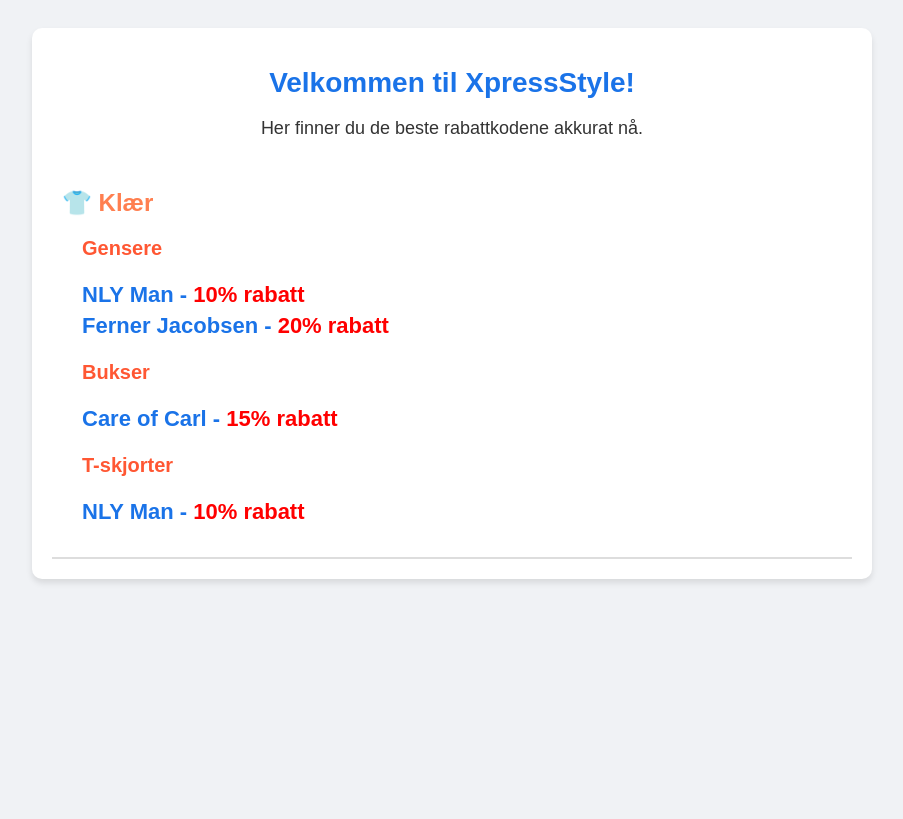
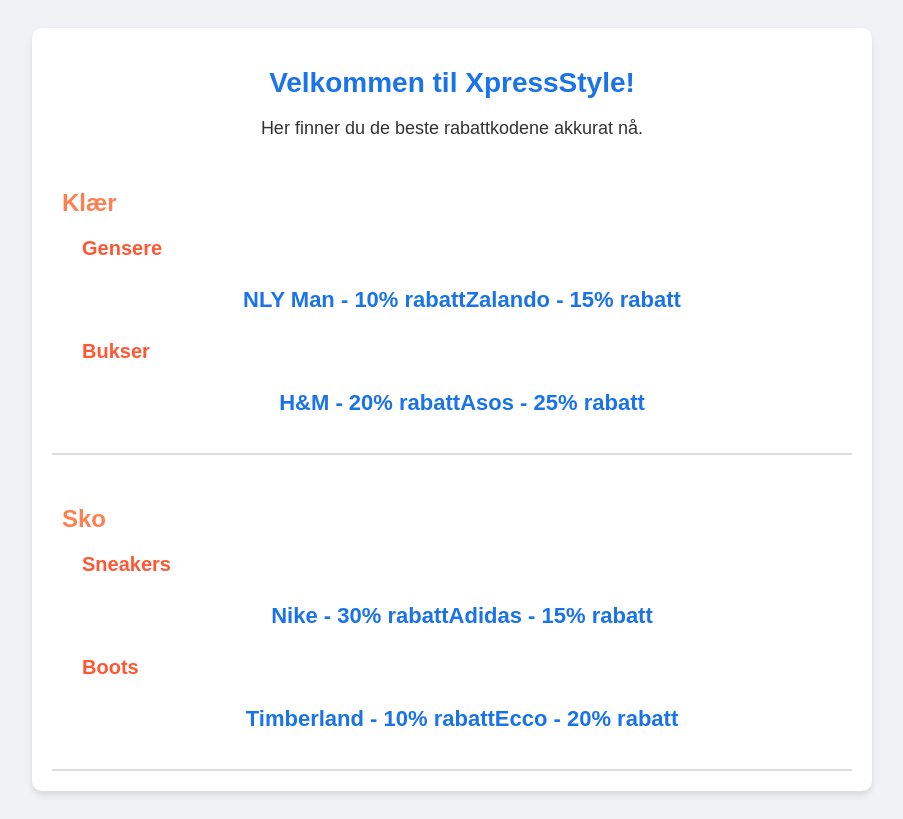
Before and after one commit to Mstensnes/Xpressstyle, a Next.js app: page / in a window 1280 px wide. Shown: the whole page, without its empty margins (188-1091 px from the left). Built offline with nearby package versions, Linux system fonts and the light colour scheme.

Commit message:
Update1 index.js

```diff
--- a/pages/index.js
+++ b/pages/index.js
@@ -1,5 +1,27 @@
 import React from "react";
-import "../styles/global.css"; // Sørg for at CSS-en er importert
+
+const rabatter = {
+  "Klær": {
+    "Gensere": [
+      { id: 1, butikk: "NLY Man", rabatt: "10%", link: "https://nlyman.com" },
+      { id: 2, butikk: "Zalando", rabatt: "15%", link: "https://zalando.no" }
+    ],
+    "Bukser": [
+      { id: 3, butikk: "H&M", rabatt: "20%", link: "https://hm.com" },
+      { id: 4, butikk: "Asos", rabatt: "25%", link: "https://asos.com" }
+    ]
+  },
+  "Sko": {
+    "Sneakers": [
+      { id: 5, butikk: "Nike", rabatt: "30%", link: "https://nike.com" },
+      { id: 6, butikk: "Adidas", rabatt: "15%", link: "https://adidas.no" }
+    ],
+    "Boots": [
+      { id: 7, butikk: "Timberland", rabatt: "10%", link: "https://timberland.com" },
+      { id: 8, butikk: "Ecco", rabatt: "20%", link: "https://ecco.com" }
+    ]
+  }
+};
 
 export default function Home() {
   return (
@@ -7,51 +29,26 @@
       <h1>Velkommen til XpressStyle!</h1>
       <p>Her finner du de beste rabattkodene akkurat nå.</p>
 
-      {/* Hovedkategori: Klær */}
-      <div className="category">
-        <h2>👕 Klær</h2>
+      {Object.keys(rabatter).map((kategori) => (
+        <div key={kategori} className="category">
+          <h2>{kategori}</h2>
 
-        {/* Underkategori: Gensere */}
-        <div className="subcategory">
-          <h3>Gensere</h3>
-          <ul>
-            <li>
-              <a href="https://nlyman.com" target="_blank">
-                NLY Man - <span className="discount">10% rabatt</span>
-              </a>
-            </li>
-            <li>
-              <a href="https://fernerjacobsen.no" target="_blank">
-                Ferner Jacobsen - <span className="discount">20% rabatt</span>
-              </a>
-            </li>
-          </ul>
+          {Object.keys(rabatter[kategori]).map((underkategori) => (
+            <div key={underkategori} className="subcategory">
+              <h3>{underkategori}</h3>
+              <ul className="rabatt-liste">
+                {rabatter[kategori][underkategori].map((rabatt) => (
+                  <li key={rabatt.id}>
+                    <a href={rabatt.link} target="_blank" rel="noopener noreferrer">
+                      {rabatt.butikk} - <strong>{rabatt.rabatt} rabatt</strong>
+                    </a>
+                  </li>
+                ))}
+              </ul>
+            </div>
+          ))}
         </div>
-
-        {/* Underkategori: Bukser */}
-        <div className="subcategory">
-          <h3>Bukser</h3>
-          <ul>
-            <li>
-              <a href="https://careofcarl.no" target="_blank">
-                Care of Carl - <span className="discount">15% rabatt</span>
-              </a>
-            </li>
-          </ul>
-        </div>
-
-        {/* Underkategori: T-skjorter */}
-        <div className="subcategory">
-          <h3>T-skjorter</h3>
-          <ul>
-            <li>
-              <a href="https://nlyman.com" target="_blank">
-                NLY Man - <span className="discount">10% rabatt</span>
-              </a>
-            </li>
-          </ul>
-        </div>
-      </div>
+      ))}
     </div>
   );
 }
```
